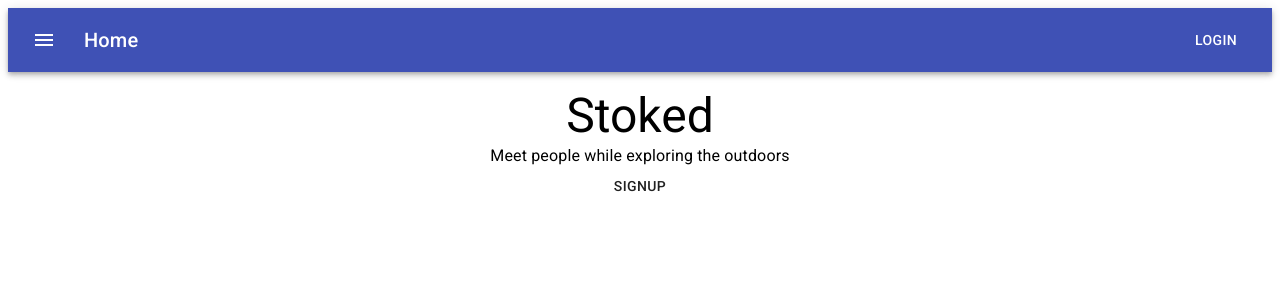
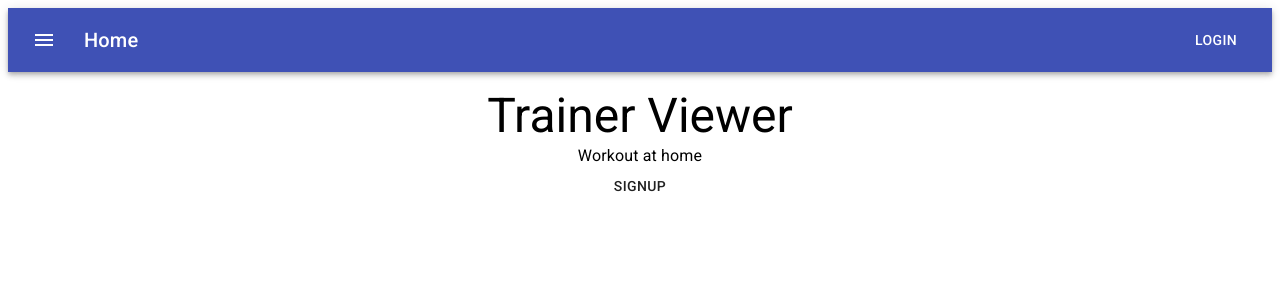
Before and after one commit to ryosua/trainer-viewer, a React (Create React App) app: page /#/ in a window 1280 px wide. Shown: the top 300 px of the page. Built offline with nearby package versions, Linux system fonts and the light colour scheme; no server answers.

Commit message:
change app name

```diff
--- /dev/null
+++ b/src/constants/app.js
@@ -0,0 +1 @@
+export const appName = 'Trainer Viewer'
--- a/src/pages/Landing.jsx
+++ b/src/pages/Landing.jsx
@@ -5,8 +5,9 @@ import Button from '@material-ui/core/Button'
 import Typography from '@material-ui/core/Typography'
 import { makeStyles } from '@material-ui/core/styles'
 import { withRouter } from 'react-router'
+
 import { useAuth0 } from '../Auth0'
-
+import { appName } from '../constants/app'
 const useStyles = makeStyles({
     root: {
         width: 200
@@ -19,8 +20,8 @@ const Landing = ({ history: { push } }) => {
     return (
         <Box display="flex" flex={1} justifyContent="center">
             <Box display="flex" flexDirection="column" alignItems="center">
-                <Typography variant="h3">Stoked</Typography>
-                <Typography>Meet people while exploring the outdoors</Typography>
+                <Typography variant="h3">{appName}</Typography>
+                <Typography>Workout at home</Typography>
                 {!isAuthenticated && (
                     <Button classes={classes} onClick={() => loginWithRedirect({})}>
                         Signup
```
